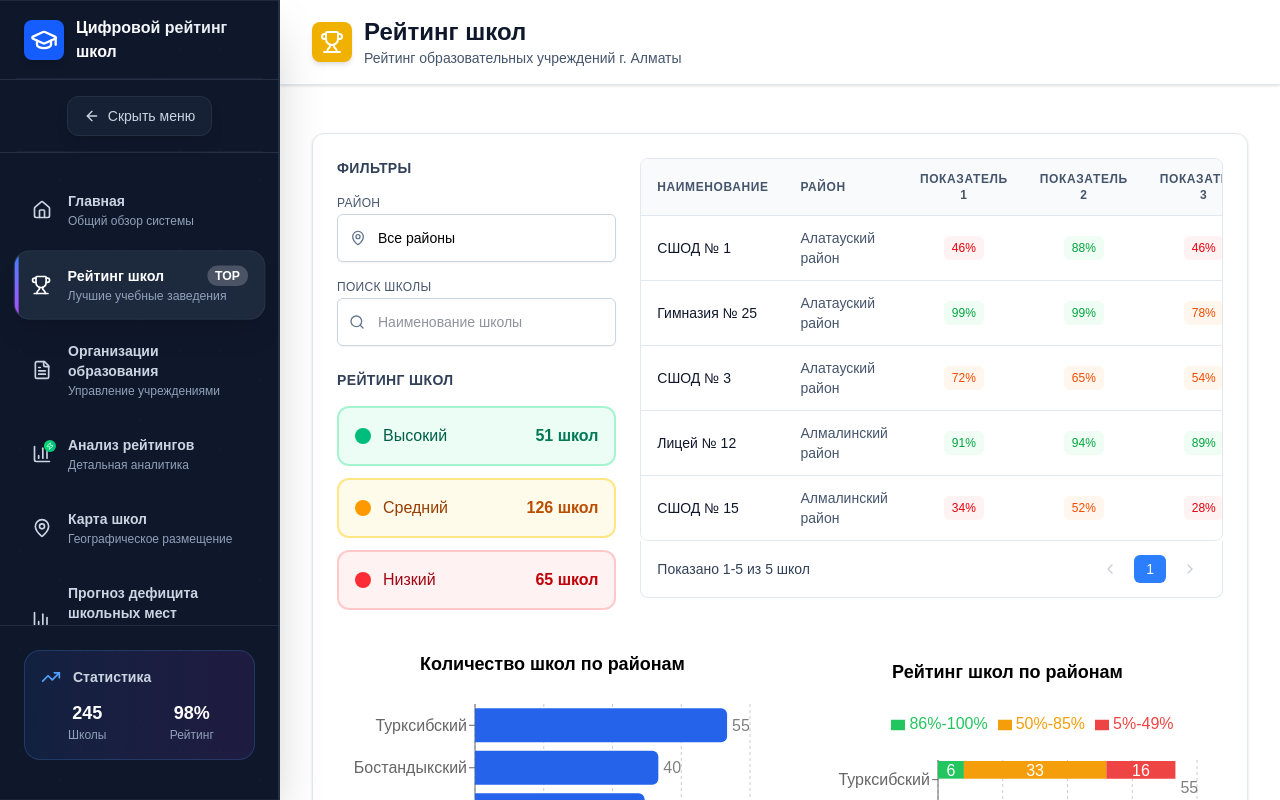
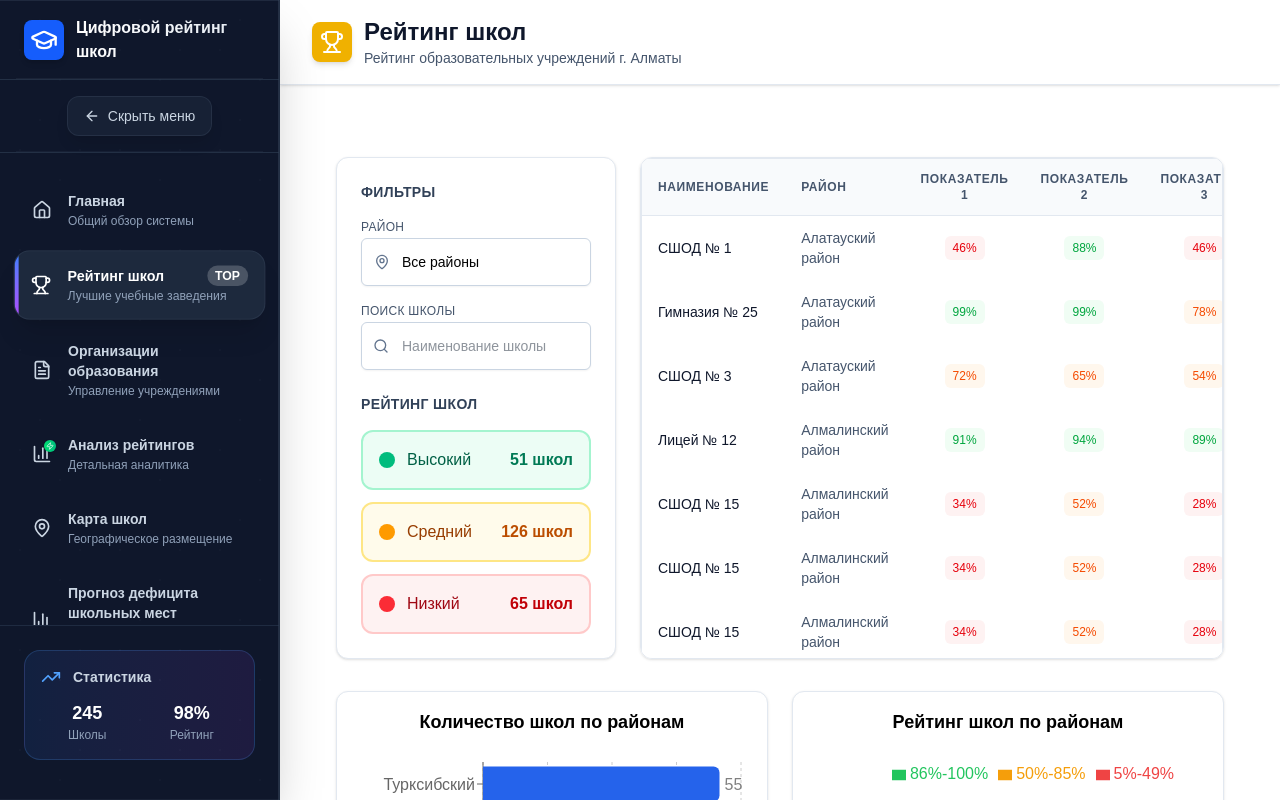
Before and after one commit to Kutcher1945/schools_rating, a Next.js app: page /rating in a window 1280 px wide. Built offline with nearby package versions, Linux system fonts and the light colour scheme.

Commit message:
Raiting page changes

```diff
--- a/src/app/rating/page.tsx
+++ b/src/app/rating/page.tsx
@@ -85,12 +85,13 @@ export default function RatingPage() {
                 <main className="py-6 px-4 sm:px-6 lg:px-8">
                     <div className="py-6">
                     <motion.div
-                        className="bg-white rounded-xl shadow-sm border border-slate-200 p-6 mb-8"
+                        // className="bg-white rounded-xl shadow-sm border border-slate-200 p-6 mb-8"
+                        className="p-6 mb-8"
                         variants={itemVariants}
                         // whileHover={cardHoverVariants.hover}
                     >
                         <div className="grid grid-cols-1 gap-6 sm:grid-cols-1 lg:grid-cols-3 mb-8">
-                            <div className="flex flex-col gap-6">
+                            <div className="bg-white rounded-xl shadow-sm border border-slate-200 flex flex-col gap-6 p-6">
                                 <div className="space-y-3">
                                     <h3 className="text-sm font-semibold text-slate-700 uppercase tracking-wide">Фильтры</h3>
                                     <div className="space-y-2">
@@ -156,15 +157,15 @@ export default function RatingPage() {
                                     </motion.div>
                                 </div>
                             </div>
-                            <div className="overflow-x-auto lg:col-span-2">
+                            <div className="bg-white rounded-xl shadow-sm border border-slate-200 overflow-auto lg:col-span-2">
                                 <RatingTable/>
                             </div>
                         </div>
                         <div className="grid grid-cols-1 gap-6 sm:grid-cols-1 lg:grid-cols-2">
-                            <div className="p-2 h-full">
+                            <div className="bg-white rounded-xl shadow-sm border border-slate-200 p-2 h-full">
                                 <SchoolNumberBarChart/>
                             </div>
-                            <div className="p-2 h-full">
+                            <div className="bg-white rounded-xl shadow-sm border border-slate-200 p-2 h-full">
                                 <SchoolRatingBarChart/>
                             </div>
                         </div>
--- a/src/components/rating-table.tsx
+++ b/src/components/rating-table.tsx
@@ -64,6 +64,26 @@ const mockData: SchoolData[] = [
     indicator4: 41,
     overallRating: 'low'
   },
+  {
+    id: 6,
+    name: 'СШОД № 15',
+    district: 'Алмалинский район',
+    indicator1: 34,
+    indicator2: 52,
+    indicator3: 28,
+    indicator4: 41,
+    overallRating: 'low'
+  },
+  {
+    id: 7,
+    name: 'СШОД № 15',
+    district: 'Алмалинский район',
+    indicator1: 34,
+    indicator2: 52,
+    indicator3: 28,
+    indicator4: 41,
+    overallRating: 'low'
+  },
 ];
 
 const getPercentageColor = (value: number) => {
@@ -101,10 +121,10 @@ export default function RatingTable() {
   const currentData = mockData.slice(startIndex, endIndex);
 
   return (
-    <div className="w-full">
-      <div className="overflow-x-auto border border-slate-200 rounded-lg bg-white">
-        <table className="text-sm w-full">
-          <thead className="bg-slate-50">
+    <div className="w-full max-h-96">
+      <div className="overflow-x-auto overflow-y-auto border border-slate-200 rounded-lg bg-white">
+        <table className="min-w-full border-separate border-spacing-0 text-sm">
+          <thead className="bg-slate-50 sticky top-0 z-10">
             <tr>
               <th className="px-4 py-3 text-left text-xs font-semibold text-slate-600 uppercase tracking-wider border-b border-slate-200">
                 Наименование
--- a/src/components/school-number-barchart.tsx
+++ b/src/components/school-number-barchart.tsx
@@ -15,13 +15,13 @@ const data = [
 
 export default function SchoolNumberBarChart() {
   return (
-    <div className="w-full h-[400px]">
+    <div className="w-full h-[450px] p-2 pb-5">
       <h2 className="text-center text-lg font-semibold mb-4 text-black">Количество школ по районам</h2>
       <ResponsiveContainer width="100%" height="100%">
         <BarChart
           data={data}
           layout="vertical"
-          margin={{ top: 10, right: 10, left: 70, bottom: 20 }}
+          margin={{ top: 10, right: 10, left: 70, bottom: 30 }}
         >
           <CartesianGrid strokeDasharray="3 3" horizontal={false} />
           <XAxis type="number"/>
--- a/src/components/school-rating-barchart.tsx
+++ b/src/components/school-rating-barchart.tsx
@@ -31,7 +31,7 @@ export default function SchoolRatingBarChart() {
         <BarChart
           data={data}
           layout="vertical"
-          margin={{ top: 10, right: 10, left: 70, bottom: 20 }}
+          margin={{ top: 10, right: 10, left: 70, bottom: 30 }}
           barCategoryGap="10%"   // уменьшает/увеличивает расстояние между барами
           barSize={50}
         >
```
